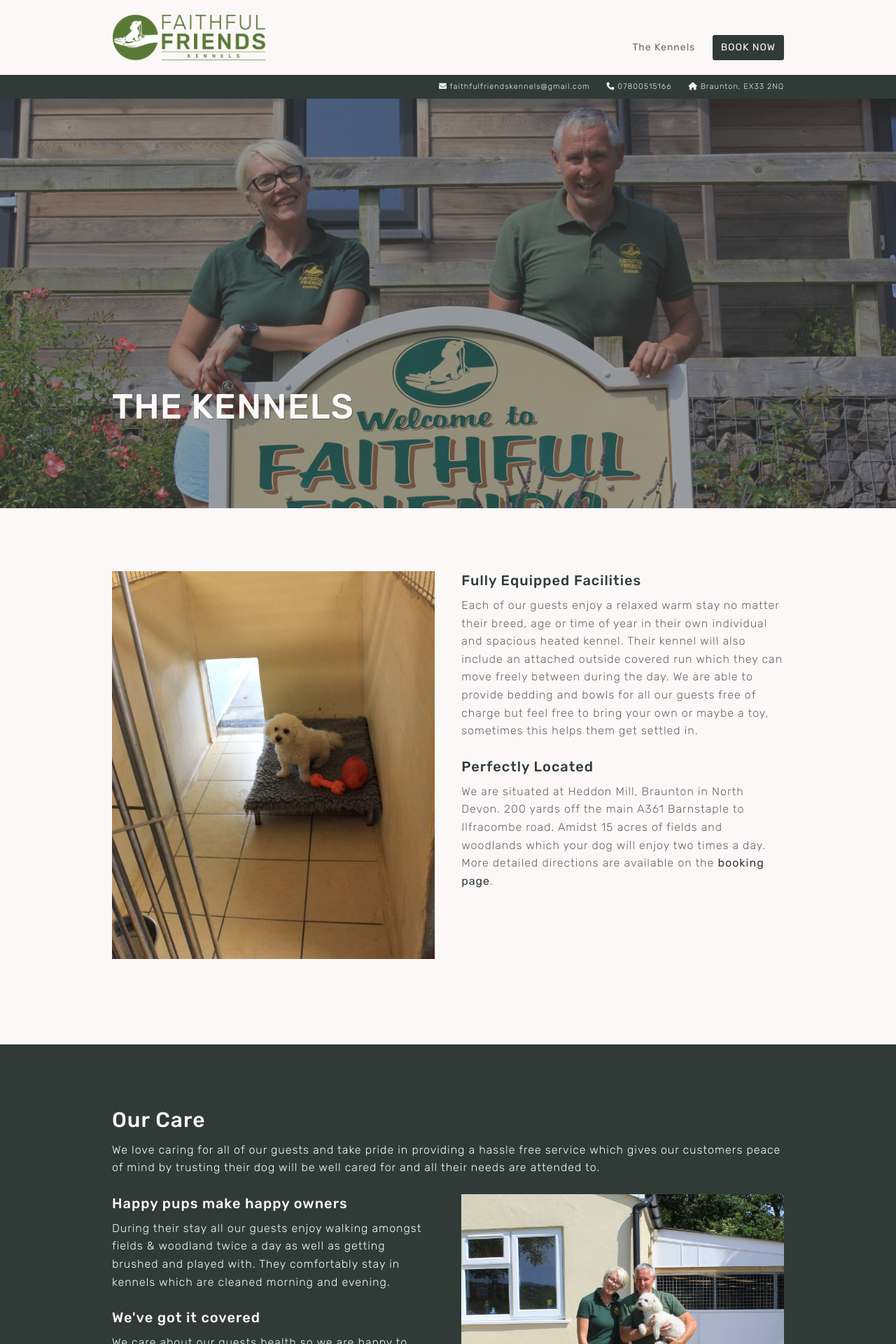
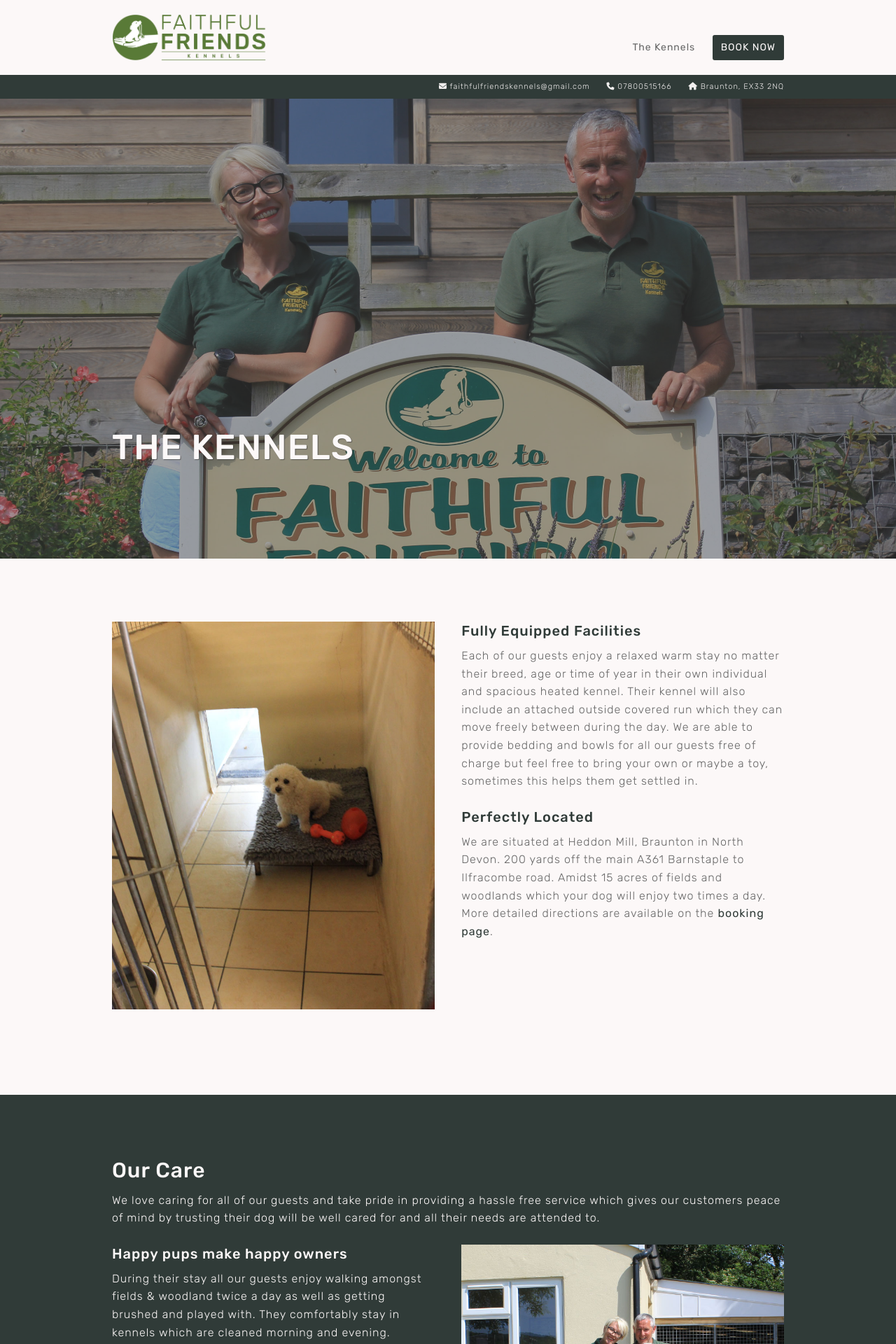
Before and after one commit to DanWebb/faithful-friends-kennels, a Jekyll site: the page built from the-kennels.md, in a window 1280 px wide. Shown: the top 1920 px of the page at 70% size. Built offline with Jekyll 4.4.1, drawn with Linux system fonts in a browser that asks for light colours; nearby versions of some CDN libraries; our own code applies the rules of GitHub Pages for plain Markdown files.

Commit message:
Increase banner medium height

```diff
--- a/_sass/partials/_banner.scss
+++ b/_sass/partials/_banner.scss
@@ -31,7 +31,7 @@
 
   &.banner--medium {
     background-position: center;
-		height: calc(87vh - 198px);
+    height: calc(95vh - 198px);
 
     &::after {
       opacity: .5;
--- a/src/_sass/partials/_banner.scss
+++ b/src/_sass/partials/_banner.scss
@@ -31,7 +31,7 @@
 
 	&.banner--medium {
 		background-position: center;
-		height: calc(87vh - 198px);
+		height: calc(95vh - 198px);
 
 		&::after {
 			opacity: .5;
```
Lines whose indentation alone changed are shown as unchanged.
